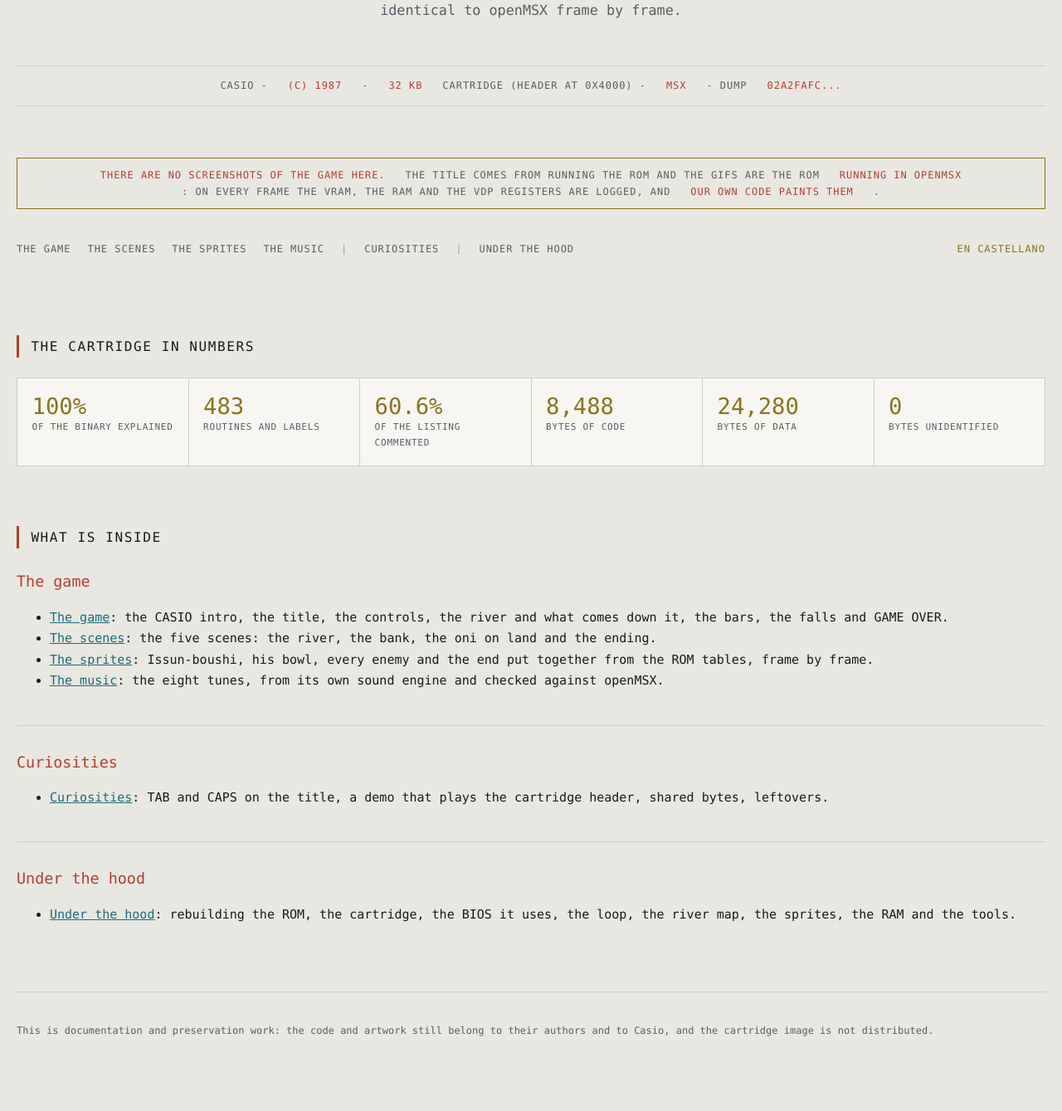
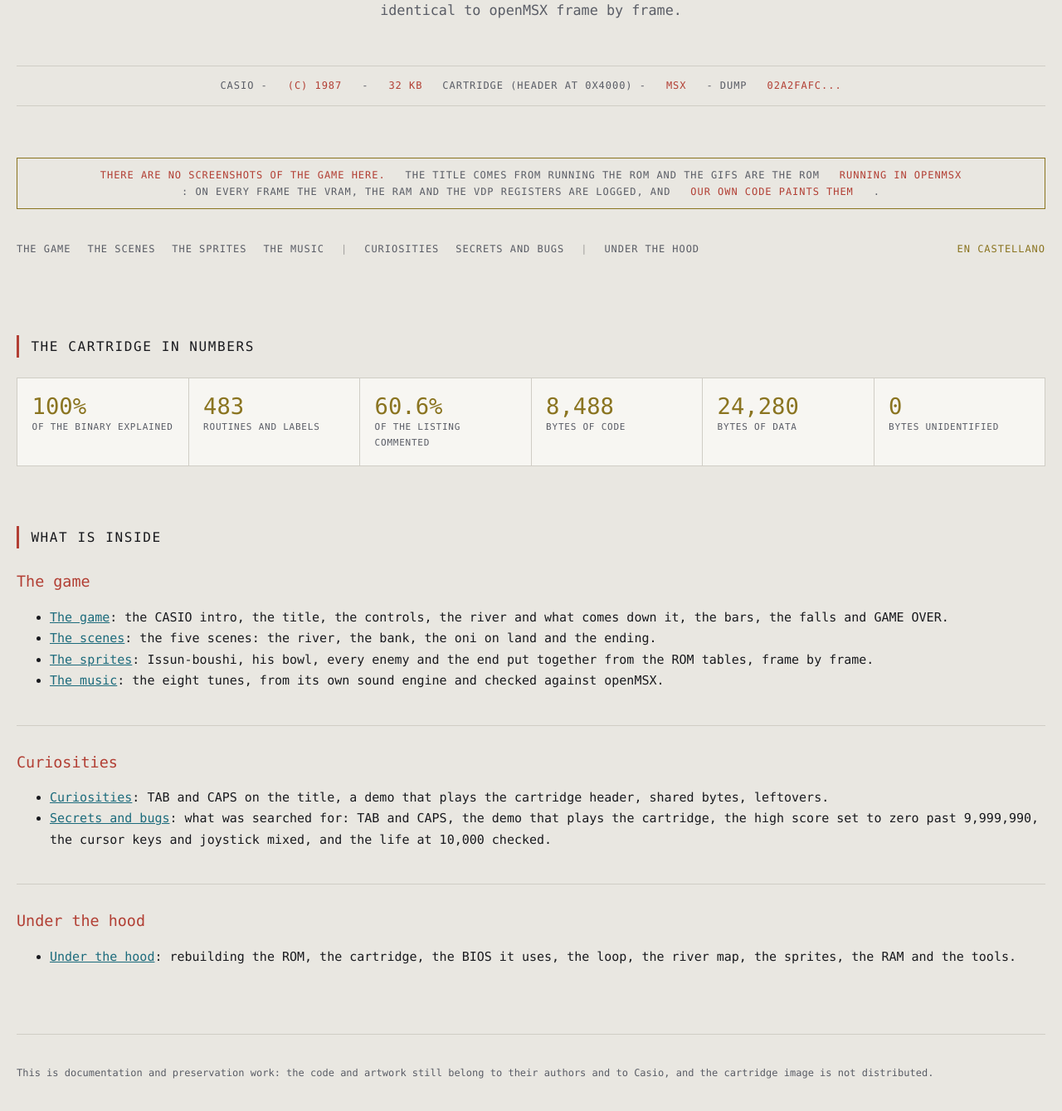
Before and after one commit to antxiko/IssunBoushi-disassembly, a Jekyll site: the page docs/index.html, which Jekyll copies as it is, in a window 1280 px wide and 1400 px high, scrolled down 588 px. Shown: the top 1339 px of the window at 83% size. Built offline with Jekyll 4.4.1, drawn with Linux system fonts in a browser that asks for light colours.

Commit message:
Secretos y fallos: TAB y CAPS, el record a cero y la palanca; la vida de los 10.000 comprobada
Nueva pagina SECRETS-AND-BUGS / SECRETOS-Y-FALLOS. Ejecutando puntos_suma: al pasar de 999.999 por
dentro copia al record los puntos ya dados la vuelta; a los 1.000 por dentro, vida_suma una vez.
La palanca, el OR de los dos GTSTCK.

Co-Authored-By: Claude Opus 5.5 <noreply@anthropic.com>

```diff
--- a/docs/_layouts/en.html
+++ b/docs/_layouts/en.html
@@ -82,6 +82,6 @@ footer{margin-top:5rem;padding-top:1.5rem;border-top:1px solid var(--linea);
 .galeria figcaption{color:var(--suave);font-size:13px;margin-top:.5rem}
 audio{display:block;width:100%;max-width:640px;margin:.75rem 0 1.5rem}
 </style>
-<div class="w"><nav class="top"><a href="index.html"{% if page.name == "index.md" %} style=color:var(--tinta){% endif %}>Home</a><span style="opacity:.35">|</span><a href="THE-GAME.html"{% if page.name == "THE-GAME.md" %} style=color:var(--tinta){% endif %}>The game</a><a href="THE-SCENES.html"{% if page.name == "THE-SCENES.md" %} style=color:var(--tinta){% endif %}>The scenes</a><a href="THE-SPRITES.html"{% if page.name == "THE-SPRITES.md" %} style=color:var(--tinta){% endif %}>The sprites</a><a href="THE-MUSIC.html"{% if page.name == "THE-MUSIC.md" %} style=color:var(--tinta){% endif %}>The music</a><span style="opacity:.35">|</span><a href="CURIOSITIES.html"{% if page.name == "CURIOSITIES.md" %} style=color:var(--tinta){% endif %}>Curiosities</a><span style="opacity:.35">|</span><a href="UNDER-THE-HOOD.html"{% if page.name == "UNDER-THE-HOOD.md" %} style=color:var(--tinta){% endif %}>Under the hood</a><a href="es/{% case page.name %}{% when "THE-GAME.md" %}LA-PARTIDA.html{% when "THE-SCENES.md" %}LAS-ESCENAS.html{% when "THE-SPRITES.md" %}LOS-SPRITES.html{% when "THE-MUSIC.md" %}LA-MUSICA.html{% when "CURIOSITIES.md" %}CURIOSIDADES.html{% when "UNDER-THE-HOOD.md" %}POR-DENTRO.html{% else %}index.html{% endcase %}" style="margin-left:auto;color:var(--oro)">Castellano</a></nav>
+<div class="w"><nav class="top"><a href="index.html"{% if page.name == "index.md" %} style=color:var(--tinta){% endif %}>Home</a><span style="opacity:.35">|</span><a href="THE-GAME.html"{% if page.name == "THE-GAME.md" %} style=color:var(--tinta){% endif %}>The game</a><a href="THE-SCENES.html"{% if page.name == "THE-SCENES.md" %} style=color:var(--tinta){% endif %}>The scenes</a><a href="THE-SPRITES.html"{% if page.name == "THE-SPRITES.md" %} style=color:var(--tinta){% endif %}>The sprites</a><a href="THE-MUSIC.html"{% if page.name == "THE-MUSIC.md" %} style=color:var(--tinta){% endif %}>The music</a><span style="opacity:.35">|</span><a href="CURIOSITIES.html"{% if page.name == "CURIOSITIES.md" %} style=color:var(--tinta){% endif %}>Curiosities</a><a href="SECRETS-AND-BUGS.html"{% if page.name == "SECRETS-AND-BUGS.md" %} style=color:var(--tinta){% endif %}>Secrets and bugs</a><span style="opacity:.35">|</span><a href="UNDER-THE-HOOD.html"{% if page.name == "UNDER-THE-HOOD.md" %} style=color:var(--tinta){% endif %}>Under the hood</a><a href="es/{% case page.name %}{% when "THE-GAME.md" %}LA-PARTIDA.html{% when "THE-SCENES.md" %}LAS-ESCENAS.html{% when "THE-SPRITES.md" %}LOS-SPRITES.html{% when "THE-MUSIC.md" %}LA-MUSICA.html{% when "CURIOSITIES.md" %}CURIOSIDADES.html{% when "SECRETS-AND-BUGS.md" %}SECRETOS-Y-FALLOS.html{% when "UNDER-THE-HOOD.md" %}POR-DENTRO.html{% else %}index.html{% endcase %}" style="margin-left:auto;color:var(--oro)">Castellano</a></nav>
 {{ content }}
 <footer><p><em>Issun-boushi no Donnamondai</em> (一寸法師のどんなもんだい) is a 1987 Casio game for the MSX, on a 32 KB cartridge. All rights in the game remain with their holders. This is preservation, study and documentation work, and the ROM image is not distributed.</p></footer></div>
--- a/docs/_layouts/es.html
+++ b/docs/_layouts/es.html
@@ -82,6 +82,6 @@ footer{margin-top:5rem;padding-top:1.5rem;border-top:1px solid var(--linea);
 .galeria figcaption{color:var(--suave);font-size:13px;margin-top:.5rem}
 audio{display:block;width:100%;max-width:640px;margin:.75rem 0 1.5rem}
 </style>
-<div class="w"><nav class="top"><a href="index.html"{% if page.name == "index.md" %} style=color:var(--tinta){% endif %}>Portada</a><span style="opacity:.35">|</span><a href="LA-PARTIDA.html"{% if page.name == "LA-PARTIDA.md" %} style=color:var(--tinta){% endif %}>La partida</a><a href="LAS-ESCENAS.html"{% if page.name == "LAS-ESCENAS.md" %} style=color:var(--tinta){% endif %}>Las escenas</a><a href="LOS-SPRITES.html"{% if page.name == "LOS-SPRITES.md" %} style=color:var(--tinta){% endif %}>Los sprites</a><a href="LA-MUSICA.html"{% if page.name == "LA-MUSICA.md" %} style=color:var(--tinta){% endif %}>La m&uacute;sica</a><span style="opacity:.35">|</span><a href="CURIOSIDADES.html"{% if page.name == "CURIOSIDADES.md" %} style=color:var(--tinta){% endif %}>Curiosidades</a><span style="opacity:.35">|</span><a href="POR-DENTRO.html"{% if page.name == "POR-DENTRO.md" %} style=color:var(--tinta){% endif %}>Por dentro</a><a href="../{% case page.name %}{% when "LA-PARTIDA.md" %}THE-GAME.html{% when "LAS-ESCENAS.md" %}THE-SCENES.html{% when "LOS-SPRITES.md" %}THE-SPRITES.html{% when "LA-MUSICA.md" %}THE-MUSIC.html{% when "CURIOSIDADES.md" %}CURIOSITIES.html{% when "POR-DENTRO.md" %}UNDER-THE-HOOD.html{% else %}index.html{% endcase %}" style="margin-left:auto;color:var(--oro)">English</a></nav>
+<div class="w"><nav class="top"><a href="index.html"{% if page.name == "index.md" %} style=color:var(--tinta){% endif %}>Portada</a><span style="opacity:.35">|</span><a href="LA-PARTIDA.html"{% if page.name == "LA-PARTIDA.md" %} style=color:var(--tinta){% endif %}>La partida</a><a href="LAS-ESCENAS.html"{% if page.name == "LAS-ESCENAS.md" %} style=color:var(--tinta){% endif %}>Las escenas</a><a href="LOS-SPRITES.html"{% if page.name == "LOS-SPRITES.md" %} style=color:var(--tinta){% endif %}>Los sprites</a><a href="LA-MUSICA.html"{% if page.name == "LA-MUSICA.md" %} style=color:var(--tinta){% endif %}>La m&uacute;sica</a><span style="opacity:.35">|</span><a href="CURIOSIDADES.html"{% if page.name == "CURIOSIDADES.md" %} style=color:var(--tinta){% endif %}>Curiosidades</a><a href="SECRETOS-Y-FALLOS.html"{% if page.name == "SECRETOS-Y-FALLOS.md" %} style=color:var(--tinta){% endif %}>Secretos y fallos</a><span style="opacity:.35">|</span><a href="POR-DENTRO.html"{% if page.name == "POR-DENTRO.md" %} style=color:var(--tinta){% endif %}>Por dentro</a><a href="../{% case page.name %}{% when "LA-PARTIDA.md" %}THE-GAME.html{% when "LAS-ESCENAS.md" %}THE-SCENES.html{% when "LOS-SPRITES.md" %}THE-SPRITES.html{% when "LA-MUSICA.md" %}THE-MUSIC.html{% when "CURIOSIDADES.md" %}CURIOSITIES.html{% when "SECRETOS-Y-FALLOS.md" %}SECRETS-AND-BUGS.html{% when "POR-DENTRO.md" %}UNDER-THE-HOOD.html{% else %}index.html{% endcase %}" style="margin-left:auto;color:var(--oro)">English</a></nav>
 {{ content }}
 <footer><p><em>Issun-boushi no Donnamondai</em> (一寸法師のどんなもんだい) es un juego de Casio para MSX, de 1987, en un cartucho de 32 KB. Todos los derechos sobre el juego siguen siendo de sus titulares. Este trabajo es de preservaci&oacute;n, estudio y documentaci&oacute;n, y la imagen de la ROM no se distribuye.</p></footer></div>
--- a/docs/es/index.html
+++ b/docs/es/index.html
@@ -89,10 +89,10 @@ audio{display:block;width:100%;max-width:640px;margin:.75rem 0 1.5rem}
 </header>
 <p class="ficha" style="border:1px solid var(--oro);padding:.8em 1em;margin:1.5em 0">
 <b>Aqu&iacute; no hay capturas del juego.</b> El t&iacute;tulo sale de ejecutar la ROM y los GIF son la ROM <b>funcionando en openMSX</b>: en cada cuadro se apuntan la VRAM, la RAM y los registros del VDP, y <b>c&oacute;digo nuestro los pinta</b>.</p>
-<nav><a href="LA-PARTIDA.html">La partida</a><a href="LAS-ESCENAS.html">Las escenas</a><a href="LOS-SPRITES.html">Los sprites</a><a href="LA-MUSICA.html">La m&uacute;sica</a><span style="opacity:.35">|</span><a href="CURIOSIDADES.html">Curiosidades</a><span style="opacity:.35">|</span><a href="POR-DENTRO.html">Por dentro</a><a href="../" style="margin-left:auto;color:var(--oro)">In English</a></nav>
+<nav><a href="LA-PARTIDA.html">La partida</a><a href="LAS-ESCENAS.html">Las escenas</a><a href="LOS-SPRITES.html">Los sprites</a><a href="LA-MUSICA.html">La m&uacute;sica</a><span style="opacity:.35">|</span><a href="CURIOSIDADES.html">Curiosidades</a><a href="SECRETOS-Y-FALLOS.html">Secretos y fallos</a><span style="opacity:.35">|</span><a href="POR-DENTRO.html">Por dentro</a><a href="../" style="margin-left:auto;color:var(--oro)">In English</a></nav>
 <section id="numbers">
   <h2>El cartucho en cifras</h2>
   <div class="cifras"><div class="cifra"><b>100 %</b><span>del binario explicado</span></div><div class="cifra"><b>483</b><span>rutinas y etiquetas</span></div><div class="cifra"><b>60,6 %</b><span>del listado comentado</span></div><div class="cifra"><b>8.488</b><span>bytes de código</span></div><div class="cifra"><b>24.280</b><span>bytes de datos</span></div><div class="cifra"><b>0</b><span>bytes sin identificar</span></div></div>
 </section>
-<section id="pages"><h2>Lo que hay dentro</h2><div class="hall"><h3>El juego</h3><ul><li><a href="LA-PARTIDA.html">La partida</a>: la presentaci&oacute;n de CASIO, el t&iacute;tulo, los mandos, el r&iacute;o y lo que baja por &eacute;l, las barras, las ca&iacute;das y GAME OVER.</li><li><a href="LAS-ESCENAS.html">Las escenas</a>: las cinco escenas: el r&iacute;o, la orilla, el oni en tierra y el final.</li><li><a href="LOS-SPRITES.html">Los sprites</a>: Issun-boushi, su cuenco, cada enemigo y el final montados desde las tablas de la ROM, cuadro a cuadro.</li><li><a href="LA-MUSICA.html">La m&uacute;sica</a>: las ocho m&uacute;sicas, de su propio motor de sonido y cotejadas con openMSX.</li></ul></div><div class="hall"><h3>Curiosidades</h3><ul><li><a href="CURIOSIDADES.html">Curiosidades</a>: TAB y CAPS en el t&iacute;tulo, una demostraci&oacute;n que juega la cabecera del cartucho, bytes compartidos, sobrantes.</li></ul></div><div class="hall"><h3>Por dentro</h3><ul><li><a href="POR-DENTRO.html">Por dentro</a>: rehacer la ROM, el cartucho, la BIOS que usa, el bucle, el mapa del r&iacute;o, los sprites, la RAM y las herramientas.</li></ul></div></section>
+<section id="pages"><h2>Lo que hay dentro</h2><div class="hall"><h3>El juego</h3><ul><li><a href="LA-PARTIDA.html">La partida</a>: la presentaci&oacute;n de CASIO, el t&iacute;tulo, los mandos, el r&iacute;o y lo que baja por &eacute;l, las barras, las ca&iacute;das y GAME OVER.</li><li><a href="LAS-ESCENAS.html">Las escenas</a>: las cinco escenas: el r&iacute;o, la orilla, el oni en tierra y el final.</li><li><a href="LOS-SPRITES.html">Los sprites</a>: Issun-boushi, su cuenco, cada enemigo y el final montados desde las tablas de la ROM, cuadro a cuadro.</li><li><a href="LA-MUSICA.html">La m&uacute;sica</a>: las ocho m&uacute;sicas, de su propio motor de sonido y cotejadas con openMSX.</li></ul></div><div class="hall"><h3>Curiosidades</h3><ul><li><a href="CURIOSIDADES.html">Curiosidades</a>: TAB y CAPS en el t&iacute;tulo, una demostraci&oacute;n que juega la cabecera del cartucho, bytes compartidos, sobrantes.</li><li><a href="SECRETOS-Y-FALLOS.html">Secretos y fallos</a>: lo que se ha buscado: TAB y CAPS, la demostraci&oacute;n que juega el cartucho, el r&eacute;cord a cero pasados los 9.999.990, los cursores y el mando que se mezclan, y la vida de los 10.000 comprobada.</li></ul></div><div class="hall"><h3>Por dentro</h3><ul><li><a href="POR-DENTRO.html">Por dentro</a>: rehacer la ROM, el cartucho, la BIOS que usa, el bucle, el mapa del r&iacute;o, los sprites, la RAM y las herramientas.</li></ul></div></section>
 <footer><p>Esto es trabajo de documentación y preservación: el código y los gráficos siguen siendo de sus autores y de Casio, y la imagen del cartucho no se distribuye.</p></footer>
--- a/docs/index.html
+++ b/docs/index.html
@@ -89,10 +89,10 @@ audio{display:block;width:100%;max-width:640px;margin:.75rem 0 1.5rem}
 </header>
 <p class="ficha" style="border:1px solid var(--oro);padding:.8em 1em;margin:1.5em 0">
 <b>There are no screenshots of the game here.</b> The title comes from running the ROM and the GIFs are the ROM <b>running in openMSX</b>: on every frame the VRAM, the RAM and the VDP registers are logged, and <b>our own code paints them</b>.</p>
-<nav><a href="THE-GAME.html">The game</a><a href="THE-SCENES.html">The scenes</a><a href="THE-SPRITES.html">The sprites</a><a href="THE-MUSIC.html">The music</a><span style="opacity:.35">|</span><a href="CURIOSITIES.html">Curiosities</a><span style="opacity:.35">|</span><a href="UNDER-THE-HOOD.html">Under the hood</a><a href="es/" style="margin-left:auto;color:var(--oro)">En castellano</a></nav>
+<nav><a href="THE-GAME.html">The game</a><a href="THE-SCENES.html">The scenes</a><a href="THE-SPRITES.html">The sprites</a><a href="THE-MUSIC.html">The music</a><span style="opacity:.35">|</span><a href="CURIOSITIES.html">Curiosities</a><a href="SECRETS-AND-BUGS.html">Secrets and bugs</a><span style="opacity:.35">|</span><a href="UNDER-THE-HOOD.html">Under the hood</a><a href="es/" style="margin-left:auto;color:var(--oro)">En castellano</a></nav>
 <section id="numbers">
   <h2>The cartridge in numbers</h2>
   <div class="cifras"><div class="cifra"><b>100%</b><span>of the binary explained</span></div><div class="cifra"><b>483</b><span>routines and labels</span></div><div class="cifra"><b>60.6%</b><span>of the listing commented</span></div><div class="cifra"><b>8,488</b><span>bytes of code</span></div><div class="cifra"><b>24,280</b><span>bytes of data</span></div><div class="cifra"><b>0</b><span>bytes unidentified</span></div></div>
 </section>
-<section id="pages"><h2>What is inside</h2><div class="hall"><h3>The game</h3><ul><li><a href="THE-GAME.html">The game</a>: the CASIO intro, the title, the controls, the river and what comes down it, the bars, the falls and GAME OVER.</li><li><a href="THE-SCENES.html">The scenes</a>: the five scenes: the river, the bank, the oni on land and the ending.</li><li><a href="THE-SPRITES.html">The sprites</a>: Issun-boushi, his bowl, every enemy and the end put together from the ROM tables, frame by frame.</li><li><a href="THE-MUSIC.html">The music</a>: the eight tunes, from its own sound engine and checked against openMSX.</li></ul></div><div class="hall"><h3>Curiosities</h3><ul><li><a href="CURIOSITIES.html">Curiosities</a>: TAB and CAPS on the title, a demo that plays the cartridge header, shared bytes, leftovers.</li></ul></div><div class="hall"><h3>Under the hood</h3><ul><li><a href="UNDER-THE-HOOD.html">Under the hood</a>: rebuilding the ROM, the cartridge, the BIOS it uses, the loop, the river map, the sprites, the RAM and the tools.</li></ul></div></section>
+<section id="pages"><h2>What is inside</h2><div class="hall"><h3>The game</h3><ul><li><a href="THE-GAME.html">The game</a>: the CASIO intro, the title, the controls, the river and what comes down it, the bars, the falls and GAME OVER.</li><li><a href="THE-SCENES.html">The scenes</a>: the five scenes: the river, the bank, the oni on land and the ending.</li><li><a href="THE-SPRITES.html">The sprites</a>: Issun-boushi, his bowl, every enemy and the end put together from the ROM tables, frame by frame.</li><li><a href="THE-MUSIC.html">The music</a>: the eight tunes, from its own sound engine and checked against openMSX.</li></ul></div><div class="hall"><h3>Curiosities</h3><ul><li><a href="CURIOSITIES.html">Curiosities</a>: TAB and CAPS on the title, a demo that plays the cartridge header, shared bytes, leftovers.</li><li><a href="SECRETS-AND-BUGS.html">Secrets and bugs</a>: what was searched for: TAB and CAPS, the demo that plays the cartridge, the high score set to zero past 9,999,990, the cursor keys and joystick mixed, and the life at 10,000 checked.</li></ul></div><div class="hall"><h3>Under the hood</h3><ul><li><a href="UNDER-THE-HOOD.html">Under the hood</a>: rebuilding the ROM, the cartridge, the BIOS it uses, the loop, the river map, the sprites, the RAM and the tools.</li></ul></div></section>
 <footer><p>This is documentation and preservation work: the code and artwork still belong to their authors and to Casio, and the cartridge image is not distributed.</p></footer>
--- a/tools/contenido_web.py
+++ b/tools/contenido_web.py
@@ -86,7 +86,10 @@ PAGINAS = [
     [("CURIOSITIES.html", "CURIOSIDADES.html", "Curiosities", "Curiosidades",
       "TAB and CAPS on the title, a demo that plays the cartridge header, shared bytes, leftovers",
       "TAB y CAPS en el t&iacute;tulo, una demostraci&oacute;n que juega la cabecera del cartucho, bytes "
-      "compartidos, sobrantes")],
+      "compartidos, sobrantes"),
+     ("SECRETS-AND-BUGS.html", "SECRETOS-Y-FALLOS.html", "Secrets and bugs", "Secretos y fallos",
+      "what was searched for: TAB and CAPS, the demo that plays the cartridge, the high score set to zero past 9,999,990, the cursor keys and joystick mixed, and the life at 10,000 checked",
+      "lo que se ha buscado: TAB y CAPS, la demostraci&oacute;n que juega el cartucho, el r&eacute;cord a cero pasados los 9.999.990, los cursores y el mando que se mezclan, y la vida de los 10.000 comprobada")],
     [("UNDER-THE-HOOD.html", "POR-DENTRO.html", "Under the hood", "Por dentro",
       "rebuilding the ROM, the cartridge, the BIOS it uses, the loop, the river map, the sprites, the RAM and the tools",
       "rehacer la ROM, el cartucho, la BIOS que usa, el bucle, el mapa del r&iacute;o, los sprites, la RAM y las "
```
Also changed, not shown: docs/SECRETS-AND-BUGS.md (added, +41 -0 lines), docs/es/SECRETOS-Y-FALLOS.md (added, +43 -0 lines), tests/test_web.py (+1 -1 lines).
